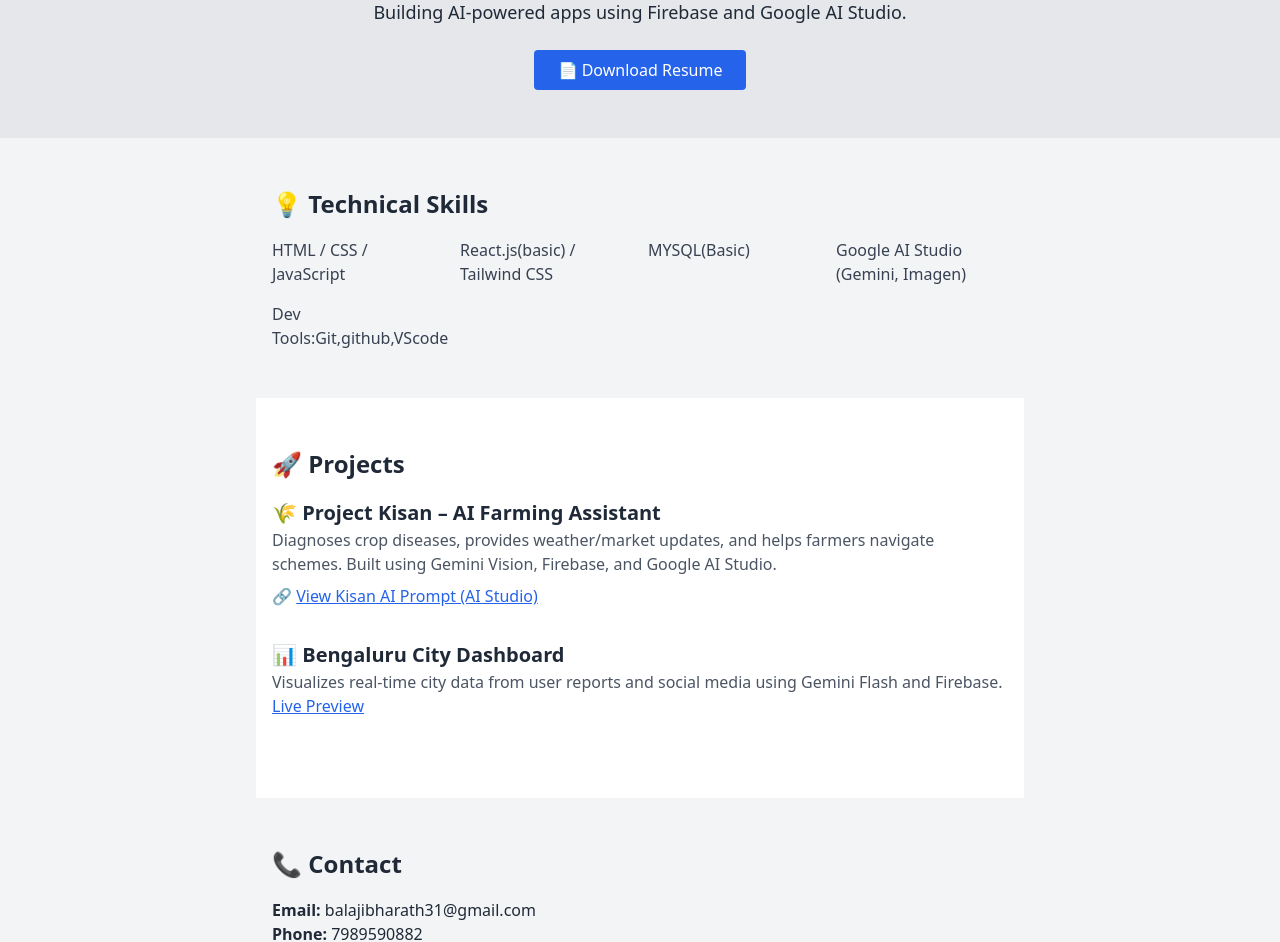
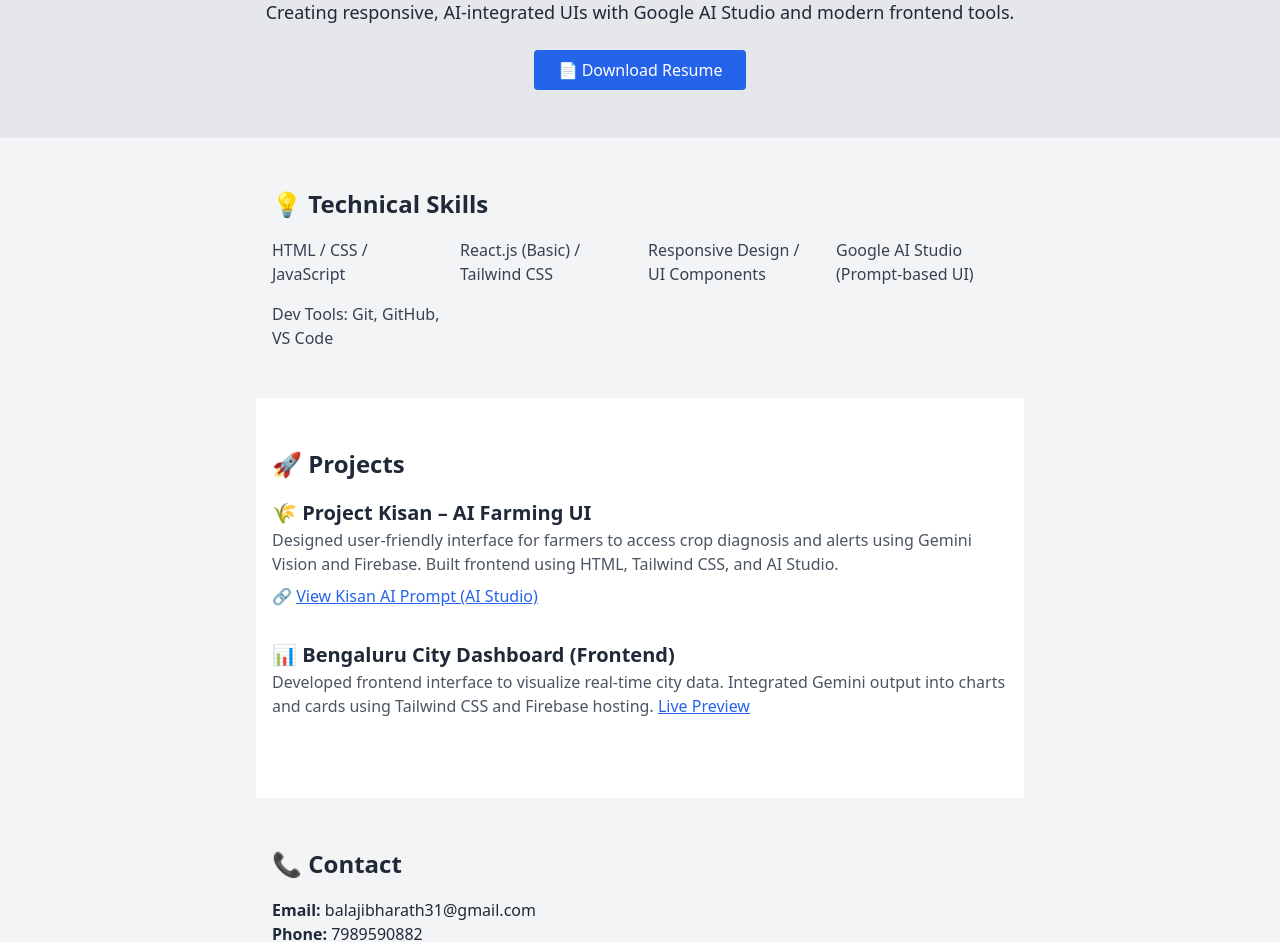
Before and after one commit to BHARATH-7732/portfolio, a plain HTML site: page index.html in a window 1280 px wide. Shown: the part 182-1124 px from the top of the page. Drawn offline with nearby package versions, Linux system fonts and the light colour scheme.

Commit message:
Update index.html

```diff
--- a/index.html
+++ b/index.html
@@ -3,7 +3,7 @@
 <head>
   <meta charset="UTF-8" />
   <meta name="viewport" content="width=device-width, initial-scale=1.0"/>
-  <title>S. Bharath | Full Stack Developer</title>
+  <title>S. Bharath | Frontend Developer</title>
   <link rel="stylesheet" href="https://cdn.jsdelivr.net/npm/tailwindcss@2.2.19/dist/tailwind.min.css" />
   <link rel="stylesheet" href="style.css" />
 </head>
@@ -24,8 +24,8 @@
   <!-- Hero -->
   <section class="hero-section">
     <div class="max-w-4xl mx-auto text-center">
-      <h2 class="text-3xl font-bold">Full Stack Developer (Fresher)</h2>
-      <p class="mt-4 text-lg">Building AI-powered apps using Firebase and Google AI Studio.</p>
+      <h2 class="text-3xl font-bold">Frontend Developer (Fresher)</h2>
+      <p class="mt-4 text-lg">Creating responsive, AI-integrated UIs with Google AI Studio and modern frontend tools.</p>
       <a
         href="resume.pdf"
         download
@@ -41,10 +41,10 @@
     <h3 class="section-title">💡 Technical Skills</h3>
     <ul class="skills-grid">
       <li>HTML / CSS / JavaScript</li>
-      <li>React.js(basic) / Tailwind CSS</li>
-      <li>MYSQL(Basic)</li>
-      <li>Google AI Studio (Gemini, Imagen)</li>
-      <li>Dev Tools:Git,github,VScode</li>
+      <li>React.js (Basic) / Tailwind CSS</li>
+      <li>Responsive Design / UI Components</li>
+      <li>Google AI Studio (Prompt-based UI)</li>
+      <li>Dev Tools: Git, GitHub, VS Code</li>
     </ul>
   </section>
 
@@ -53,9 +53,9 @@
     <h3 class="section-title">🚀 Projects</h3>
 
     <div class="project">
-      <h4 class="project-title">🌾 Project Kisan – AI Farming Assistant</h4>
+      <h4 class="project-title">🌾 Project Kisan – AI Farming UI</h4>
       <p class="project-desc">
-        Diagnoses crop diseases, provides weather/market updates, and helps farmers navigate schemes. Built using Gemini Vision, Firebase, and Google AI Studio.
+        Designed user-friendly interface for farmers to access crop diagnosis and alerts using Gemini Vision and Firebase. Built frontend using HTML, Tailwind CSS, and AI Studio.
       </p>
       <p class="mt-2">
         🔗
@@ -70,9 +70,9 @@
     </div>
 
     <div class="project">
-      <h4 class="project-title">📊 Bengaluru City Dashboard</h4>
+      <h4 class="project-title">📊 Bengaluru City Dashboard (Frontend)</h4>
       <p class="project-desc">
-        Visualizes real-time city data from user reports and social media using Gemini Flash and Firebase.
+        Developed frontend interface to visualize real-time city data. Integrated Gemini output into charts and cards using Tailwind CSS and Firebase hosting.
         <a
           href="https://aistudio.google.com/apps/drive/17GYodx3BI1Y8SmIFksKsOA6E-aT6-J7d?showPreview=true&resourceKey="
           target="_blank"
```
